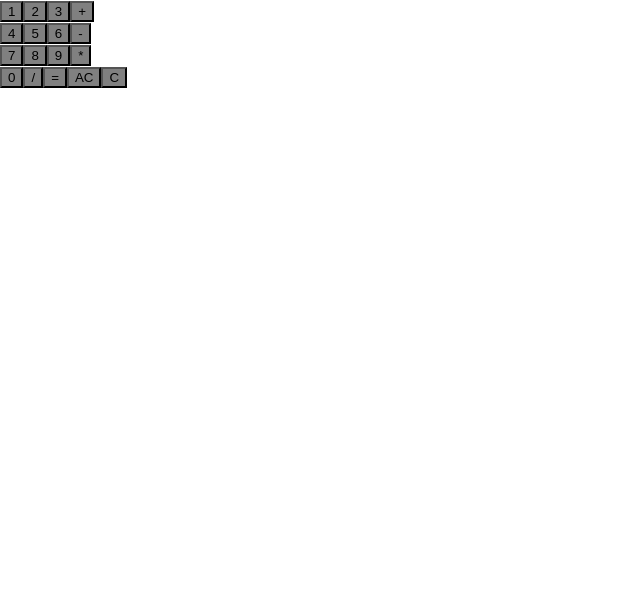
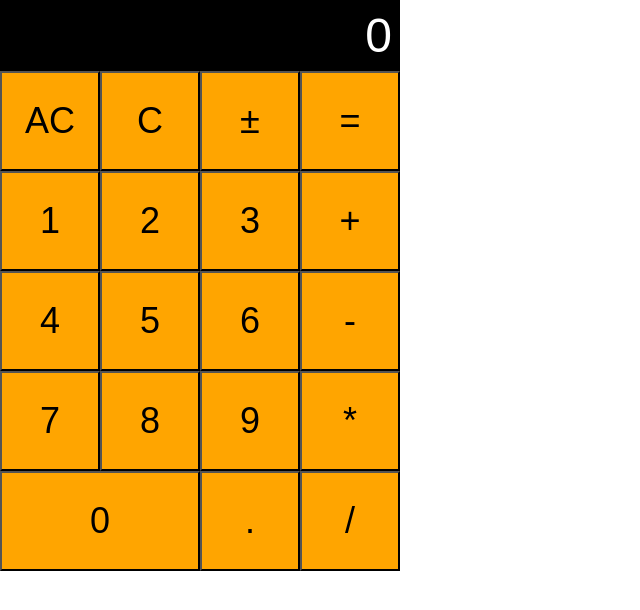
Before and after one commit to anayw2001/react-calculator, a React (Create React App) app: page / in a window 1280 px wide. Shown: the top 610 px of the page, without its empty margins (0-640 px from the left). Built offline with nearby package versions, Linux system fonts and the light colour scheme.

Commit message:
some css

```diff
--- a/src/App.css
+++ b/src/App.css
@@ -24,12 +24,28 @@
   color: white;
 }
 
-.App-link {
-  color: #61dafb;
+button {
+  width: 100px;
+  height: 100px;
+  font-size: 36px;
 }
 
-button {
-  background-color: grey;
+.calculator-root .calculator-display {
+  font-size: 48px;
+  font-family: Arial, Helvetica, sans-serif;
+  color: white;
+  background: black;
+  width: 384px;
+  padding: 8px;
+  text-align: right;
+}
+
+.calculator-key {
+  background: orange;
+}
+
+.calculator-root .main-keypad .calculator-row-zero .key-0 {
+  width: 200px;
 }
 
 button:active {
--- a/src/App.js
+++ b/src/App.js
@@ -9,11 +9,19 @@ const CalculatorOperations = {
   '=': (prevValue, nextValue) => nextValue
 }
 
+const OperationsToWords = {
+  '/': 'divide',
+  '*': 'multiply',
+  '+': 'plus',
+  '-': 'minus',
+  '=': 'equals'
+}
+
 export default class Calculator extends React.Component {
   constructor() {
     super()
     this.state = {
-      viewText: "",
+      viewText: "0",
       prevValue: null,
       operated: false,
       operator: ""
@@ -22,6 +30,7 @@ export default class Calculator extends React.Component {
     this.eval = this.eval.bind(this)
     this.clearAll = this.clearAll.bind(this)
     this.clearDisplay = this.clearDisplay.bind(this)
+    this.negate = this.negate.bind(this)
   }
 
   clearDisplay() {
@@ -36,6 +45,12 @@ export default class Calculator extends React.Component {
       prevValue: null,
       operated: false,
       operator: ""
+    })
+  }
+
+  negate() {
+    this.setState({
+      viewText: String(-1*parseFloat(this.state.viewText))
     })
   }
 
@@ -82,28 +97,35 @@ export default class Calculator extends React.Component {
 
   renderSquare(i) {
     const className = "key-" + String(i)
-    return <CalculatorButton class={className} value={i} onPress={() => this.inputDigit(i)}/>
+    return <CalculatorButton className={className} value={i} onPress={() => this.inputDigit(i)}/>
   }
   renderFunction(fn) {
-    const className = "fn-" + fn
-    return <CalculatorButton class={className} value={fn} onPress={() => this.eval(fn)}/>
+    const className = "fn-" + OperationsToWords[fn]
+    return <CalculatorButton className={className} value={fn} onPress={() => this.eval(fn)}/>
   }
   render() {
-    return <div>
-      {this.state.viewText}
-      <div className="calculator-row">
+    return <div className="calculator-root">
+      <CalculatorDisplay value={this.state.viewText} />
+        <div className="calculator-clear-row">
+          <CalculatorButton className="clear-all" value="AC" onPress={() => this.clearAll()}/>
+          <CalculatorButton className="clear" value="C" onPress={() => this.clearDisplay()}/>
+          <CalculatorButton className="negate" value="±" onPress={() => this.negate()} />
+          {this.renderFunction('=')}
+        </div>
+        <div className="main-keypad">
+          <div className="calculator-row-1">
             {this.renderSquare(1)}
             {this.renderSquare(2)}
             {this.renderSquare(3)}
             {this.renderFunction('+')}
           </div>
-        <div className="calculator-row">
+          <div className="calculator-row-2">
             {this.renderSquare(4)}
             {this.renderSquare(5)}
             {this.renderSquare(6)}
             {this.renderFunction('-')}
           </div>
-        <div className="calculator-row">
+          <div className="calculator-row-3">
             {this.renderSquare(7)}
             {this.renderSquare(8)}
             {this.renderSquare(9)}
@@ -111,20 +133,27 @@ export default class Calculator extends React.Component {
           </div>
           <div className="calculator-row-zero">
             {this.renderSquare(0)}
-          {/* {this.renderSquare('.')} */}
+            {this.renderSquare('.')}
             {this.renderFunction('/')}
-          {this.renderFunction('=')}
-          <CalculatorButton class="clear-all" value="AC" onPress={() => this.clearAll()}/>
-          <CalculatorButton class="clear" value="C" onPress={() => this.clearDisplay()}/>
           </div>
+        </div>
+
     </div>
   }
 }
 
 class CalculatorButton extends React.Component {
   render() {
-    return <button onClick={this.props.onPress}>
+    return <button onClick={this.props.onPress} className={`calculator-key ${this.props.className}`}>
       {this.props.value}
     </button>
   }
 }
+
+class CalculatorDisplay extends React.Component {
+  render() {
+    return <div className="calculator-display">
+      {this.props.value}
+    </div>
+  }
+}
```
Lines whose indentation alone changed are shown as unchanged.
